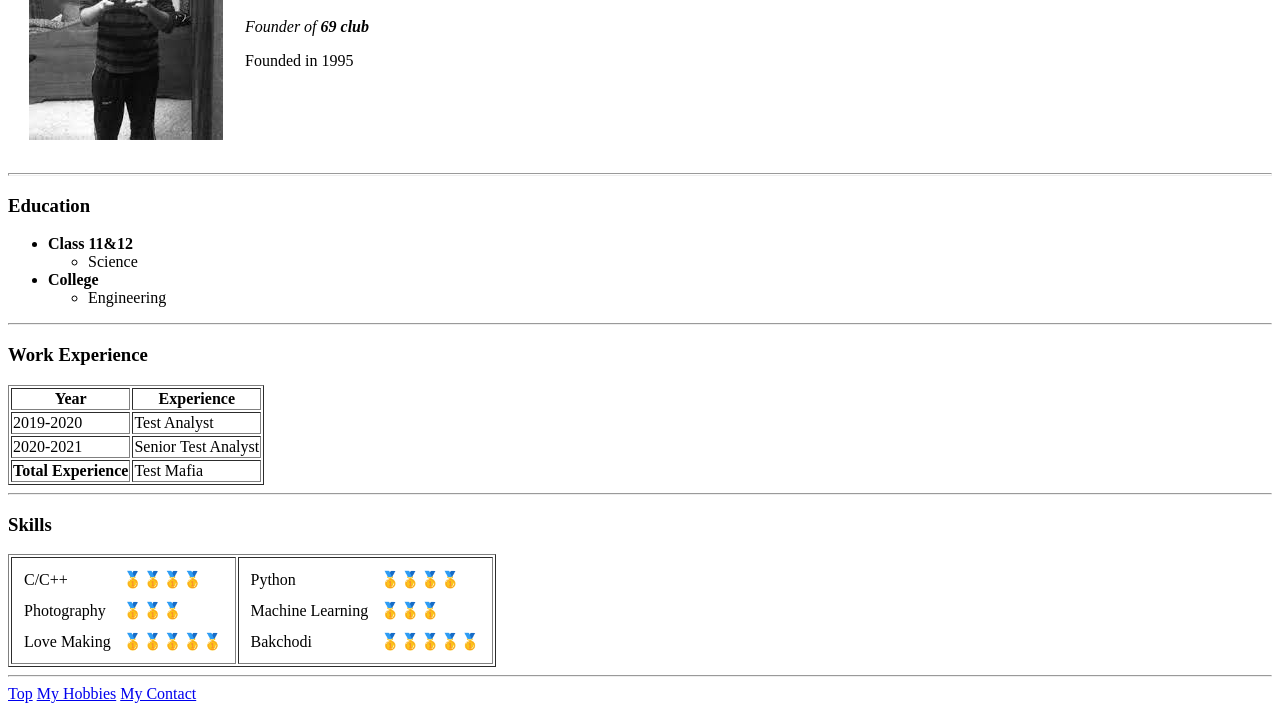
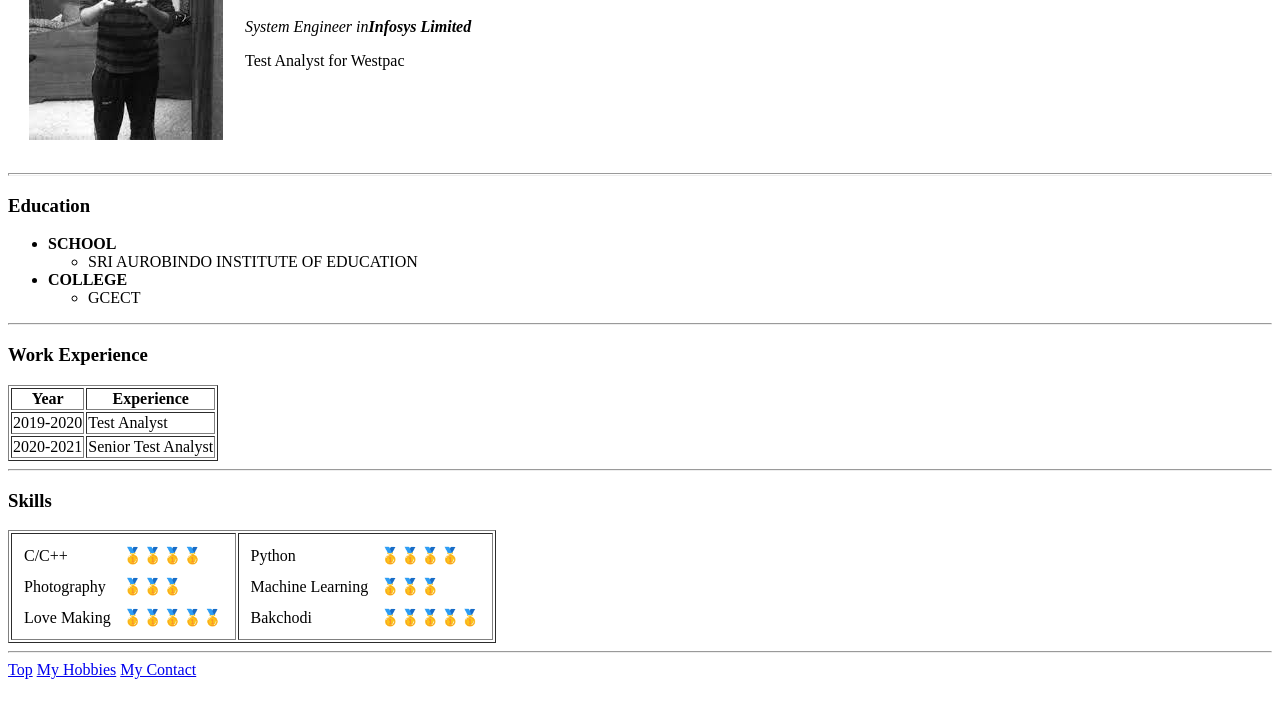
Before and after one commit to pmaity1995/CV, a plain HTML site: page index.html in a window 1280 px wide. Shown: the part 149-860 px from the top of the page. After the commit the page ends 836 px from the top, so only its background shows below. Drawn offline with Linux system fonts and the light colour scheme.

Commit message:
Update index.html

```diff
--- a/index.html
+++ b/index.html
@@ -18,9 +18,9 @@
         <td>
           <h1>Pathikrit Maity</h1>
           <p>
-            <em>Founder of <strong> 69 club</strong></em>
+            <em>System Engineer in<strong>Infosys Limited</strong></em>
           </p>
-          <p>Founded in 1995</p>
+          <p>Test Analyst for Westpac</p>
         </td>
       </tr>
     </table>
@@ -29,15 +29,15 @@
     <h3>Education</h3>
     <ul>
       <li>
-        <strong>Class 11&12</strong>
+        <strong>SCHOOL</strong>
         <ul>
-          <li>Science</li>
+          <li>SRI AUROBINDO INSTITUTE OF EDUCATION</li>
         </ul>
       </li>
       <li>
-        <strong>College</strong>
+        <strong>COLLEGE</strong>
         <ul>
-          <li>Engineering</li>
+          <li>GCECT</li>
         </ul>
       </li>
     </ul>
@@ -60,12 +60,6 @@
           <td>Senior Test Analyst</td>
         </tr>
       </tbody>
-      <tfoot>
-        <tr>
-          <th>Total Experience</th>
-          <td>Test Mafia</td>
-        </tr>
-      </tfoot>
     </table>
     <hr />
     <h3>Skills</h3>
```
